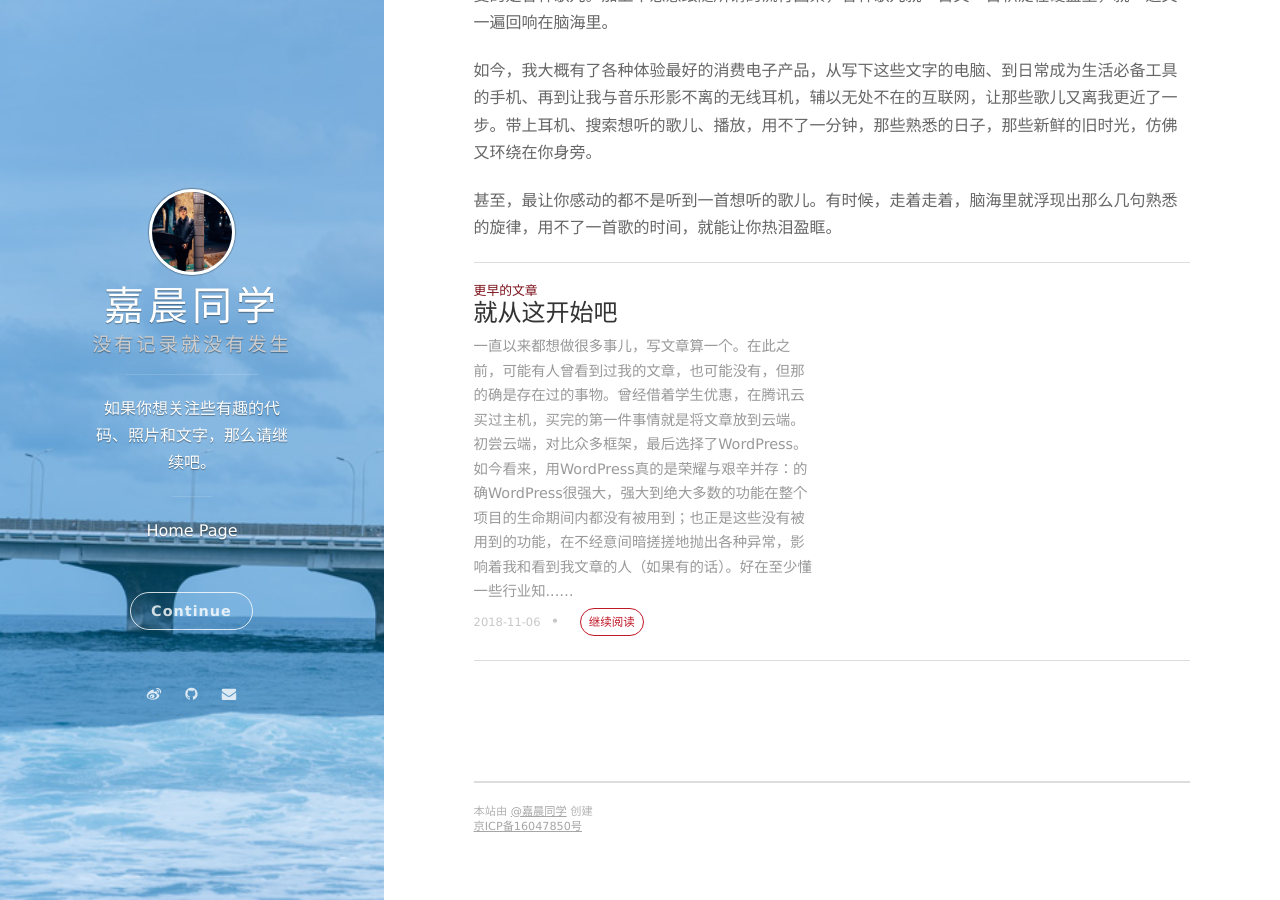
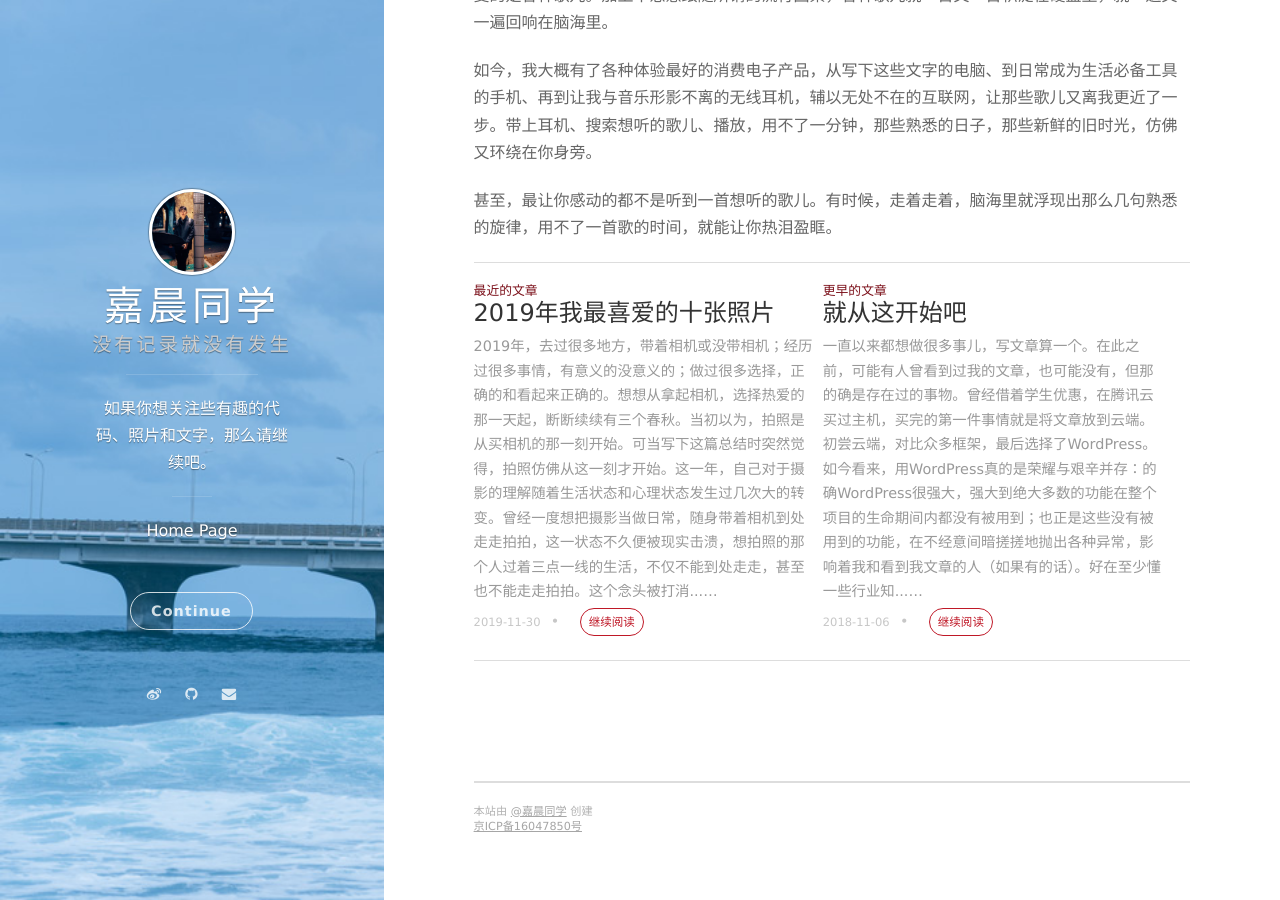
Before and after one commit to fengjiachen/fengjiachen.github.io, a Jekyll site: the page built from _posts/2018-11-29-一首歌的时间.markdown, in a window 1280 px wide and 900 px high, scrolled down 656 px. Built offline with Jekyll 4.4.1, drawn with Linux system fonts in a browser that asks for light colours; nearby versions of some CDN libraries.

Commit message:
2019 best 10

```diff
--- a/_config.yml
+++ b/_config.yml
@@ -30,14 +30,10 @@ plugins: [jekyll-paginate]
 paginate: 10
 paginate_path: "page/:num/"
 
-# Comment
-# comment:
-#     disqus: vno-jekyll
-    # duoshuo:
 
 # Social
 social:
-    nickname: 嘉晨同学
+    nickname: 加乘同学
     weibo: u/2813122022
     github: fengjiachen
     mail: buaa_fengjiachen@foxmail.com
--- a/_posts/2018-11-06-就从这开始吧.markdown
+++ b/_posts/2018-11-06-就从这开始吧.markdown
@@ -18,7 +18,6 @@ categories: jekyll update
 
 那就从这开始吧，去过有趣的生活。
 
-<!-- <img src="/assets/images/background-cover.jpg" height="500px"> -->
 
 嘉晨同学
 
--- /dev/null
+++ b/_posts/2019-11-30-Best 10 photoes 2019 .markdown
@@ -0,0 +1,61 @@
+---
+layout: post
+title:  "2019年我最喜爱的十张照片"
+date:   2019-11-30 19:44:57 +0800
+categories: jekyll update
+---
+2019年，去过很多地方，带着相机或没带相机；经历过很多事情，有意义的没意义的；做过很多选择，正确的和看起来正确的。想想从拿起相机，选择热爱的那一天起，断断续续有三个春秋。当初以为，拍照是从买相机的那一刻开始。可当写下这篇总结时突然觉得，拍照仿佛从这一刻才开始。
+
+这一年，自己对于摄影的理解随着生活状态和心理状态发生过几次大的转变。曾经一度想把摄影当做日常，随身带着相机到处走走拍拍，这一状态不久便被现实击溃，想拍照的那个人过着三点一线的生活，不仅不能到处走走，甚至也不能走走拍拍。这个念头被打消之后，一时间陷入摄影和生活的消沉期，抛开身边的纷扰，选择独自旅行。各种机缘巧合之下，带着相机走了很多地方，也许没有拍到很多满意的照片，但是带着相机去旅行真的是一件足以让人满足的事情：按下快门，咔，定格画面。当回看这些照片时，就像现在一样，仿佛又回到按下快门的那个美好瞬间。
+
+1.海边日出
+
+计划了若干年的北戴河之旅，终于在开学前成行。这张照片拍摄于鸽子窝，据说是北戴河看日出最好的地方。等着日出的时候，发现远处天空被地平线以下的太阳照得粉红，便用小长焦（105mm）记录下这来自8分钟之后的颜色。记得有人说过，400mm是运动场上的”标头“，那大概105mm就是天边的超广吧。
+<img src="/assets/images/b10_sunrise.jpg" height="500px">
+
+2.孤独
+
+同样摄于北戴河，不过这张是日落后即将离开海边的时候。所有人都离开，灯光逐渐熄灭，海面停止喧嚣，用快门定格这孤独的一瞬间。
+<img src="/assets/images/b10_lonely.jpg" height="500px">
+
+3.飞越
+
+机缘巧合今年去了一趟马尔代夫。不得不赞叹马代的天是真的蓝，水是真的清，这张照片的颜色在尽最大努力还原天空和海本身的样子，风卷起浅蓝色海浪，远处的飞机仿佛要降落在跨海大桥之上。P.S.这座桥是中马友谊大桥，刚建成不久。
+<img src="/assets/images/b10_bridge.jpg" height="500px">
+
+4.海湾
+
+同样摄于马代，行走在海边，两艘船和灯塔，非常惬意的生活。在马代度过的一周，仿佛与世隔绝，所有的纷扰都暂时与我无关。
+<img src="/assets/images/b10_bay.jpg" height="500px">
+
+5.时间切片
+
+构思很久的时间切片计划，终于迈出了很小的第一步，雨后的傍晚，于北航拍下这一组时间切片。时间跨度大概一个小时，天色由明转暗。未来打算再拍一些时间跨度更长的时间切片，过程漫长但拍完成就感满满。
+<img src="/assets/images/b10_timeslice.jpg" height="500px">
+
+6.雨夜闪电
+
+某个雷雨夜，架起脚架拍下了这张雨夜的闪电，虽然很可惜大部分闪电被云层遮住。尤其喜欢这张照片通透清澈的质感，和清冷的雷雨夜超搭。
+<img src="/assets/images/b10_lighting.jpg" height="500px">
+
+7.冰裂纹瓷瓶
+
+国博的展还是要赞一个，无论是布展还是灯光，都对摄影爱好者及其友好。亲眼看到了许多曾经出现在教科书中的文物，对历史的认同感油然而生。
+<img src="/assets/images/b10_vase.jpg" height="500px">
+
+8.油纸伞
+
+今年夏天和朋友去圆明园正好赶上这次油纸伞的展。非常喜欢这种规律排列，每一把伞后面也许都是一段动人的故事。
+<img src="/assets/images/b10_umbrella.jpg" height="500px">
+
+9.长城内外
+
+这张照片摄于慕田峪，附带一次难忘的上山骑行。由内而外望去，大好河山尽收眼底，层峦叠嶂不过尔尔。
+<img src="/assets/images/b10_greatwall.jpg" height="500px">
+
+10.通往秋天的小路
+
+秋日里摄于北航图书馆门口的小路上，手机随手拍。从图书馆出来，恍然间发现已然秋天。
+<img src="/assets/images/b10_way2autumn.jpg" height="500px">
+
+回顾一年来的照片喜欢的有很多，真的要选出十张却又很难，大概是每一张背后都有一段生活。选出以上十张与大家分享，也愿新的一年大家都能够多多出片，美好生活。
```
Also changed, not shown: Gemfile.lock, assets/images/avatar1.jpg (deleted), assets/images/b10_bay.jpg (added), assets/images/b10_bridge.jpg (added), assets/images/b10_greatwall.jpg (added), assets/images/b10_lighting.jpg (added), assets/images/b10_lonely.jpg (added), assets/images/b10_sunrise.jpg (added), assets/images/b10_timeslice.jpg (added), assets/images/b10_umbrella.jpg (added), assets/images/b10_vase.jpg (added), assets/images/b10_way2autumn.jpg (added).
